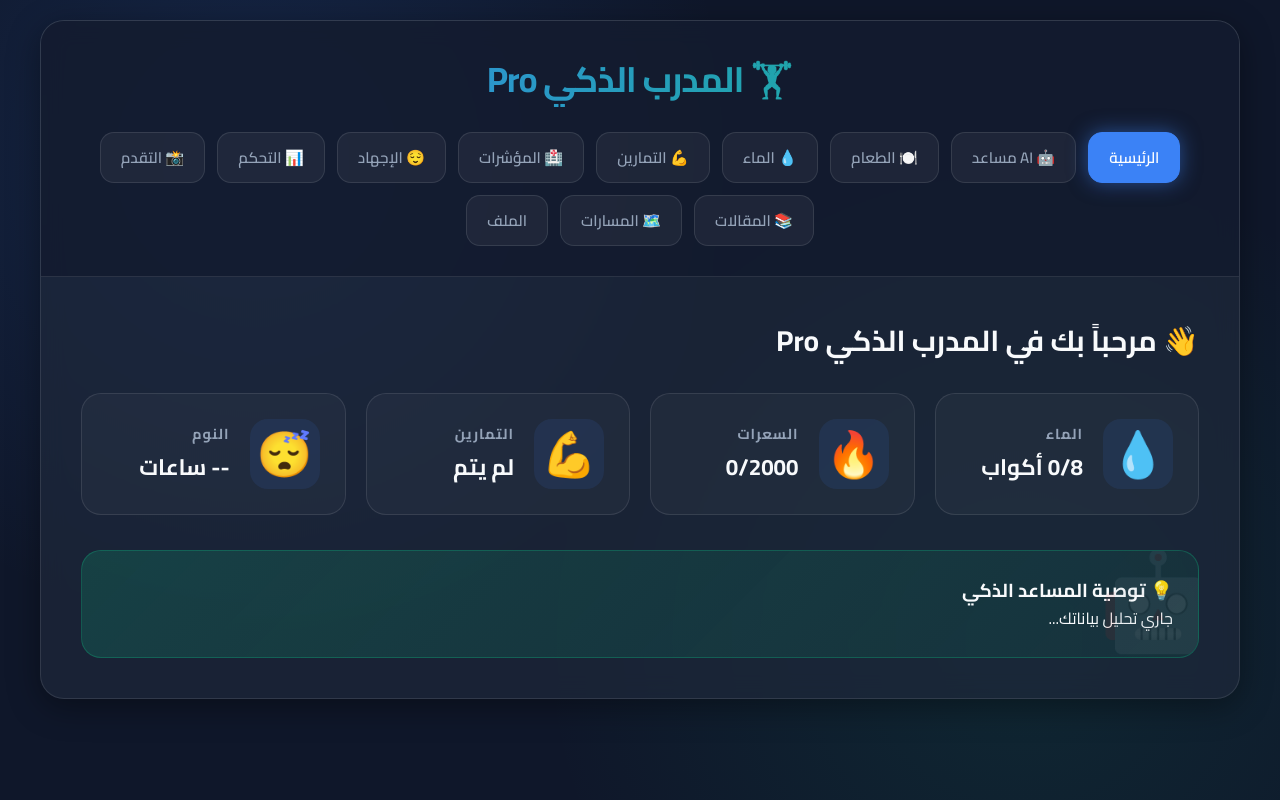
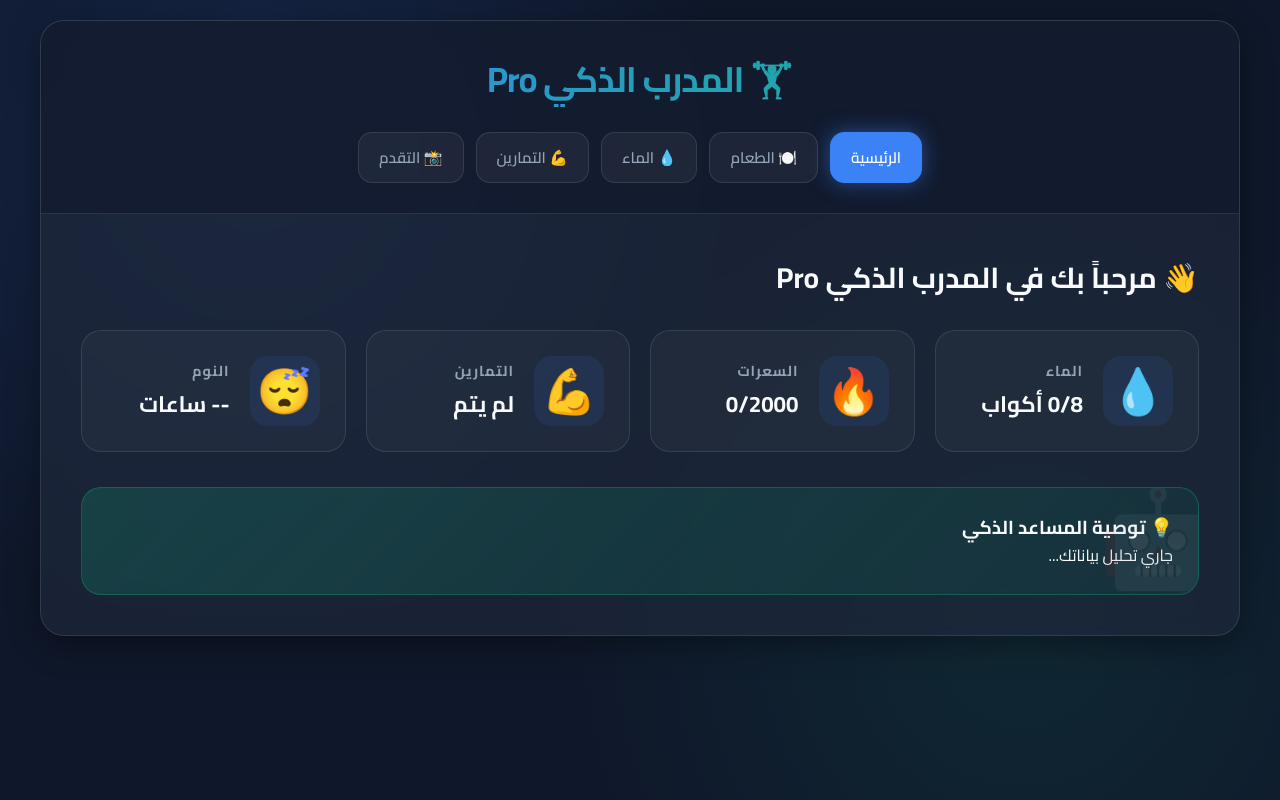
Before and after one commit to MOT1209/Gem-PRO, a plain HTML site: page index.html in a window 1280 px wide. Drawn offline with nearby package versions, Linux system fonts and the light colour scheme.

Commit message:
Simplify navigation - keep only essential sections

```diff
--- a/index.html
+++ b/index.html
@@ -14,17 +14,10 @@
             <h1>🏋️ المدرب الذكي Pro</h1>
             <nav>
                 <button class="nav-btn active" data-section="home">الرئيسية</button>
-                <button class="nav-btn" data-section="ai-assistant">🤖 AI مساعد</button>
                 <button class="nav-btn" data-section="food">🍽️ الطعام</button>
                 <button class="nav-btn" data-section="water">💧 الماء</button>
                 <button class="nav-btn" data-section="workout">💪 التمارين</button>
-                <button class="nav-btn" data-section="vitals">🏥 المؤشرات</button>
-                <button class="nav-btn" data-section="stress">😌 الإجهاد</button>
-                <button class="nav-btn" data-section="dashboard">📊 التحكم</button>
                 <button class="nav-btn" data-section="progress-photos">📸 التقدم</button>
-                <button class="nav-btn" data-section="articles">📚 المقالات</button>
-                <button class="nav-btn" data-section="gps">🗺️ المسارات</button>
-                <button class="nav-btn" data-section="profile">الملف</button>
             </nav>
         </header>
 
```
